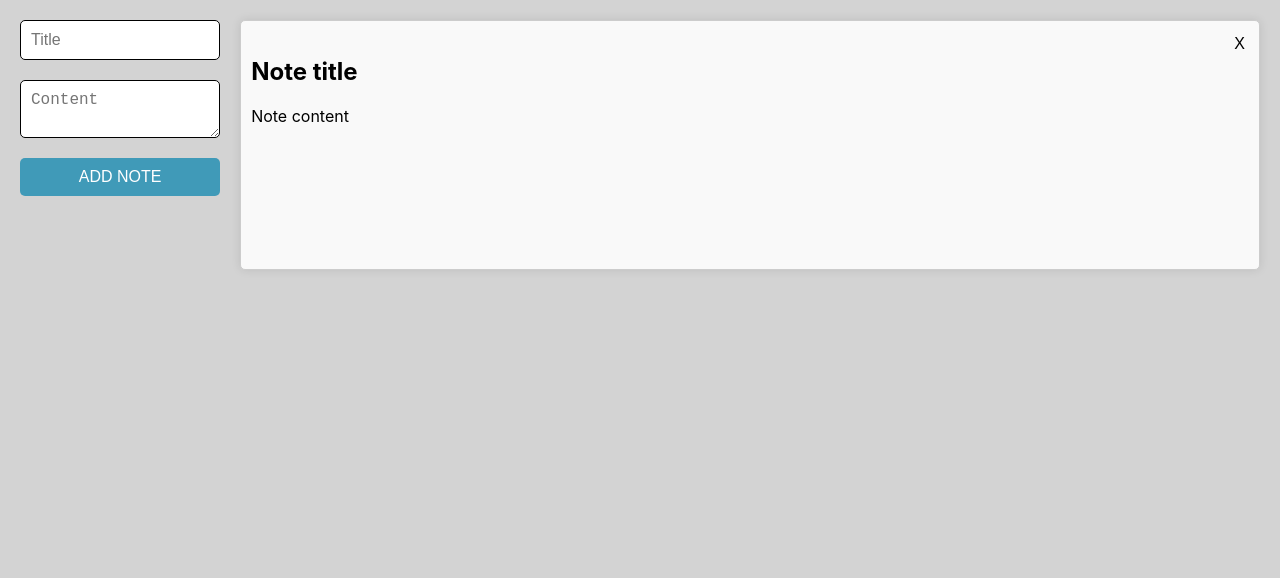
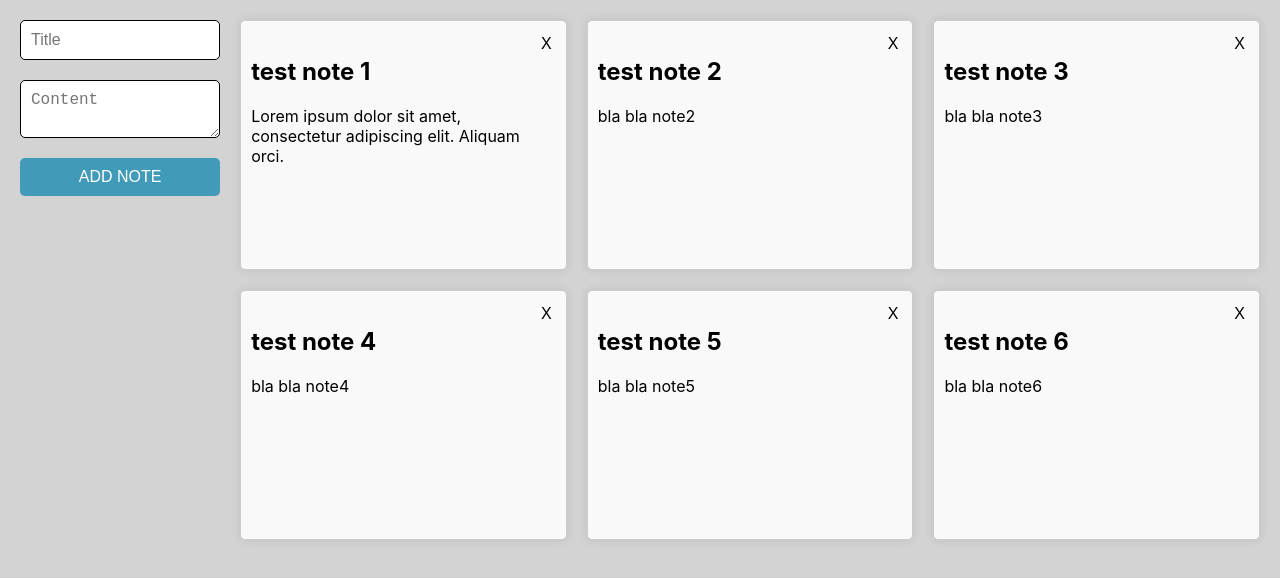
Before and after one commit to s-manguy/notes-app, a React (Create React App) app: page / in a window 1280 px wide. Shown: the top 578 px of the page. Built offline with nearby package versions, Linux system fonts and the light colour scheme.

Commit message:
Dummy Data and RWD test

```diff
--- a/src/App.css
+++ b/src/App.css
@@ -102,7 +102,7 @@ body {
 /* the notes */
 .notes-grid {
   display: grid;
-  grid-template-columns: repeat(autofill, minmax(250px, 1fr));
+  grid-template-columns: repeat(auto-fill, minmax(250px, 1fr));
   grid-auto-rows: minmax(250px, auto);
   gap: var(--spacing);
 }
--- a/src/App.js
+++ b/src/App.js
@@ -1,8 +1,44 @@
 // commented on 20240112 because only needed for the React presentation
 // import logo from './logo.svg';
 import './App.css';
+import { useState } from 'react';
 
 function App() {
+  const dummyNotes = [
+    {
+      id: 1,
+      title: "test note 1",
+      content: "Lorem ipsum dolor sit amet, consectetur adipiscing elit. Aliquam orci. ",
+    },
+    {
+      id: 2,
+      title: "test note 2 ",
+      content: "bla bla note2",
+    },
+    {
+      id: 3,
+      title: "test note 3",
+      content: "bla bla note3",
+    },
+    {
+      id: 4,
+      title: "test note 4 ",
+      content: "bla bla note4",
+    },
+    {
+      id: 5,
+      title: "test note 5",
+      content: "bla bla note5",
+    },
+    {
+      id: 6,
+      title: "test note 6",
+      content: "bla bla note6",
+    }
+  ];
+
+  const [notes, setNotes] = useState(dummyNotes);
+
   return (
     // Initial code to display the react info commented on 20240112
     // <div className="App">
@@ -28,13 +64,17 @@ function App() {
         <button type='submit'>Add note</button>
       </form>
       <div className='notes-grid'>
-        <div className='note-item'>
-          <div className='note-header'>
-            <button>X</button>
-          </div>
-          <h2>Note title</h2>
-          <p>Note content</p>
-        </div>
+        {
+          notes.map((note) => (
+            <div className='note-item'>
+              <div className='note-header'>
+                <button>X</button>
+              </div>
+              <h2>{note.title}</h2>
+              <p>{note.content}</p>
+            </div>
+          ))
+        }
       </div>
     </div>
   );
```
